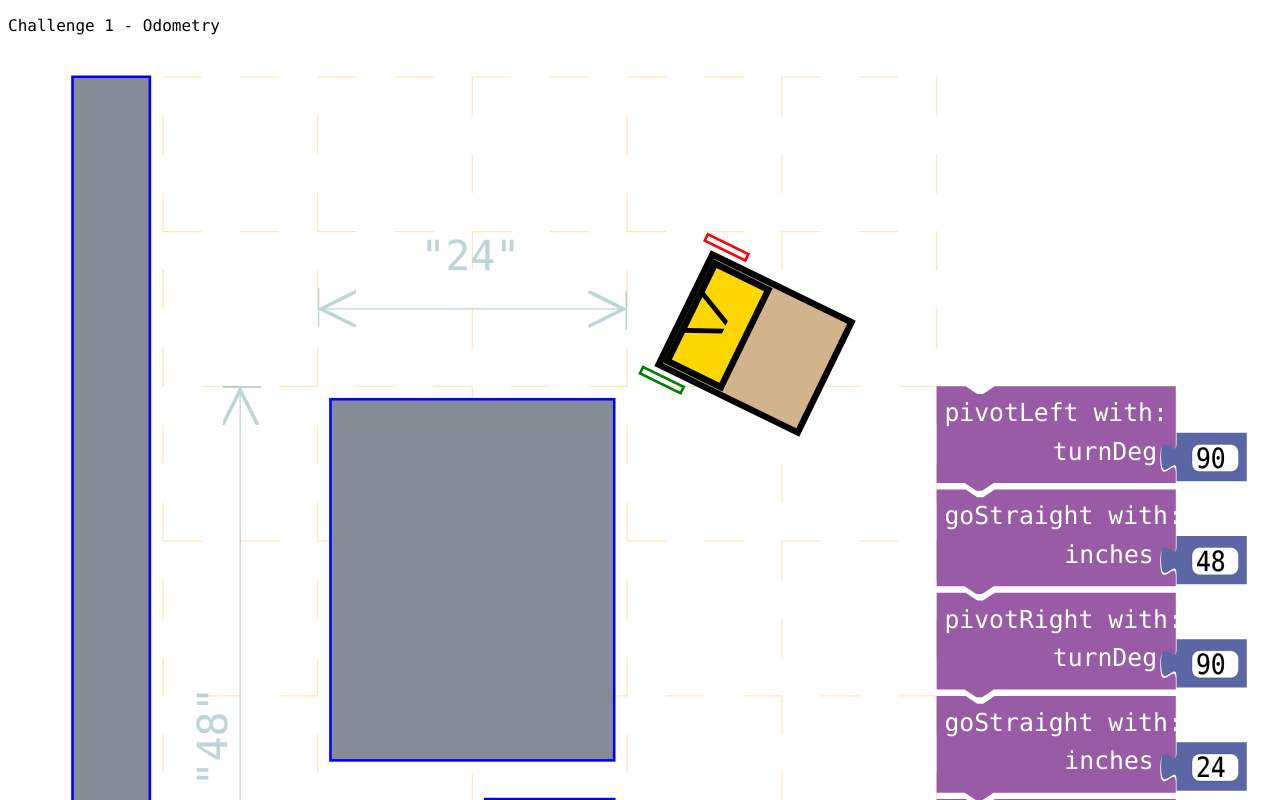
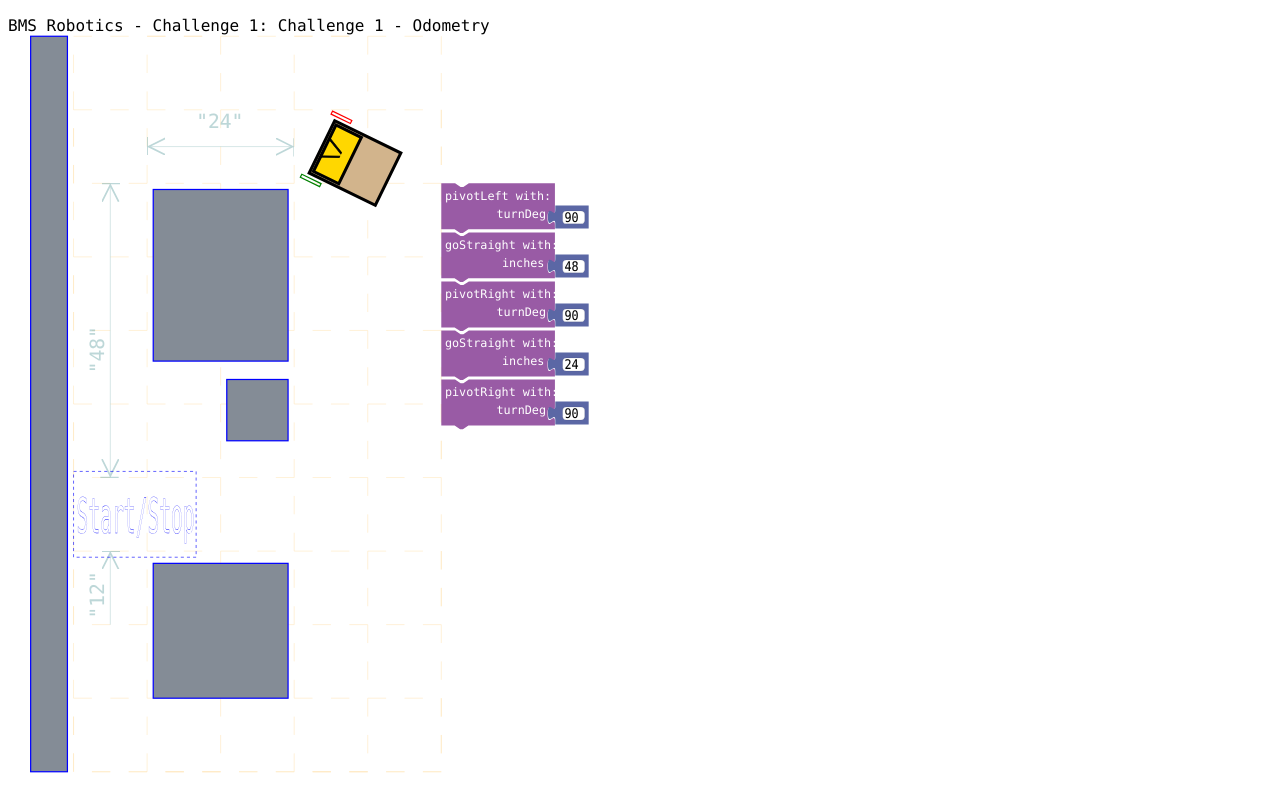
Before and after one commit to jberent/glitch-offline, a plain HTML site: page src/challenge1.html in a window 1280 px wide. Shown: the top 800 px of the page. Drawn offline with Linux system fonts and the light colour scheme.

Commit message:
create challenge demo preserveAspectRatio

```diff
--- a/src/challenge1.html
+++ b/src/challenge1.html
@@ -4,12 +4,18 @@
     <title>BMS Robotics - Challenge 1</title>
     <style>
       * {font-family: 'Consolas', 'Segoe UI', Tahoma, Geneva, Verdana, sans-serif;}
+      svg {position:fixed;top:1.5em; left:0; height:95%; width:100% }
+
+      @media screen  {
+
+      }
     </style>
   </head>
     <body>
-        <p> Challenge 1 - Odometry</p>
-<div>
-<svg viewBox="-12 -2 98 124" xmlns="http://www.w3.org/2000/svg">
+        <p>BMS Robotics - Challenge 1: Challenge 1 - Odometry</p>
+<div ></div>
+
+<svg viewBox="-12 -2 98 124" preserveAspectRatio="xMinYMin meet" xmlns="http://www.w3.org/2000/svg">
   <style>
     .box {fill:rgb(132, 140, 150); stroke:blue; stroke-width:0.2}
     #grid {fill:none; stroke-width:0.1; stroke:orange;}
@@ -143,7 +149,6 @@
  </g>
 
 </svg>
-</div>
 
 
         <script type="text/javascript">
```
